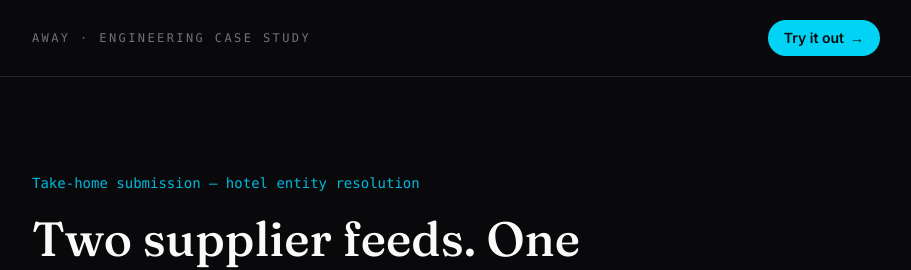
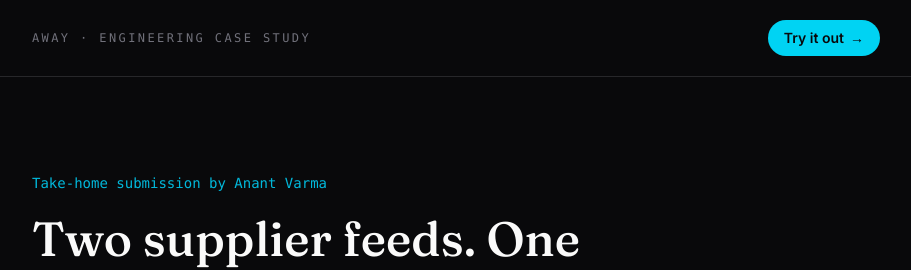
Before and after one commit to Anantvarma11/atlas-Ai-engineering-intern-task, a React (Vite) app in the folder frontend/: page / in a window 1280 px wide. Shown: the top 270 px of the page, without its empty margins (184-1095 px from the left). Built offline with nearby package versions, Linux system fonts and the light colour scheme; no server answers.

Commit message:
feat: update submission attribution in landing page header

```diff
--- a/frontend/src/pages/Landing.tsx
+++ b/frontend/src/pages/Landing.tsx
@@ -78,7 +78,7 @@ export function Landing() {
 
       <main className="mx-auto max-w-4xl px-6">
         <div className="py-16 sm:py-24">
-          <p className="font-mono text-sm text-cyan-500">Take-home submission — hotel entity resolution</p>
+          <p className="font-mono text-sm text-cyan-500">Take-home submission by Anant Varma</p>
           <h1 className="mt-4 max-w-2xl font-display text-4xl leading-tight text-zinc-50 sm:text-5xl">
             Two supplier feeds. One clean record per hotel.
           </h1>
```
